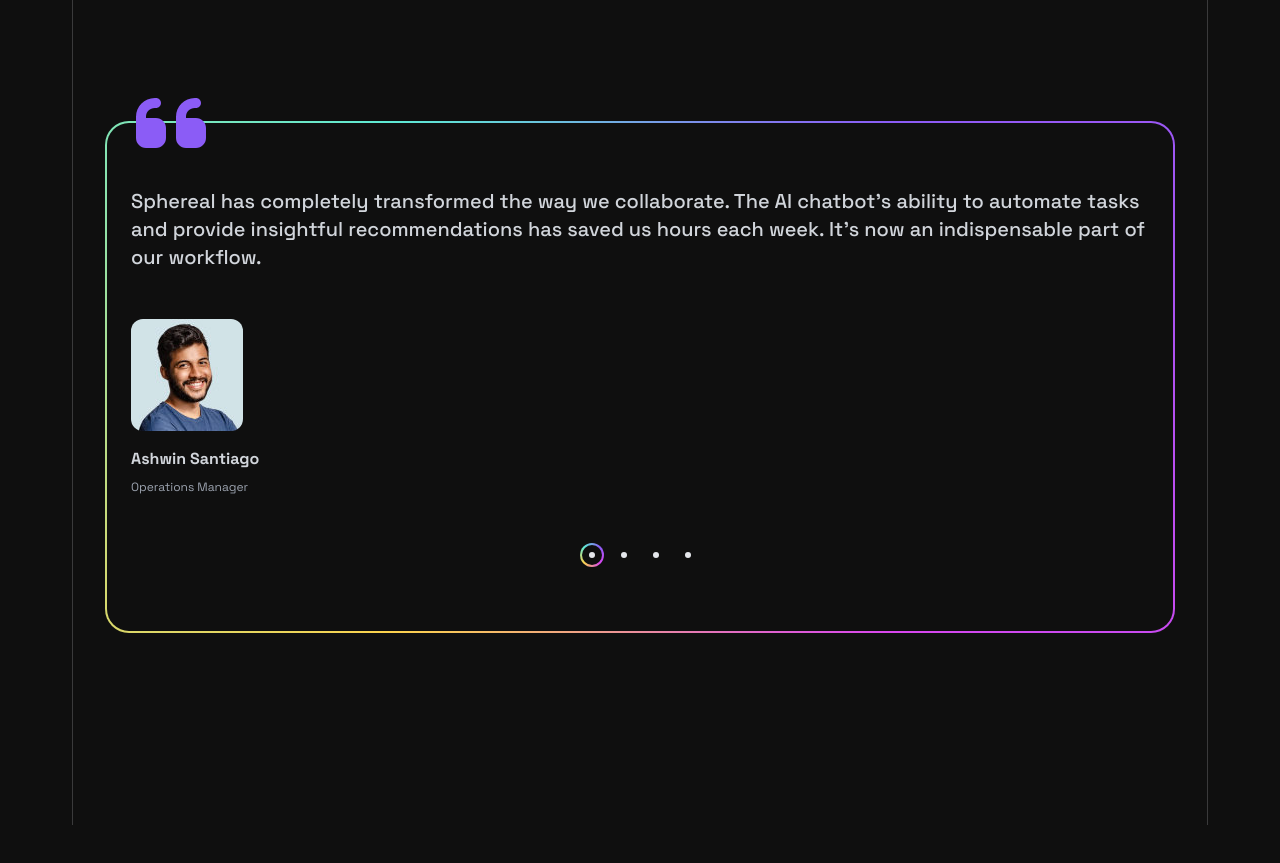
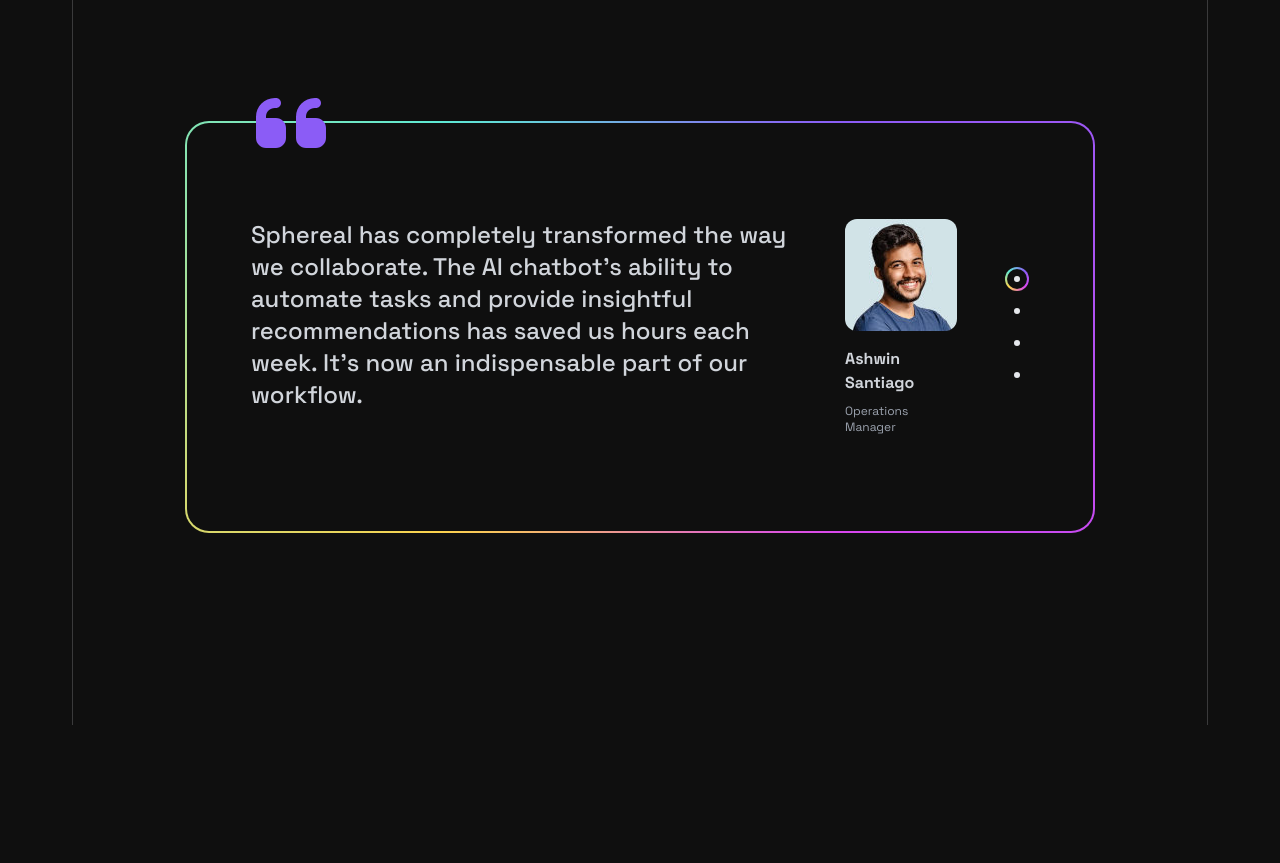
Before and after one commit to Jisap/next14-futuristicAiSaaS-landinPage, a Next.js app: page / in a window 1280 px wide. Shown: the part 4000-4863 px from the top of the page. Built offline with nearby package versions, Linux system fonts and the light colour scheme.

Commit message:
testimonials

```diff
--- a/src/sections/Testimonials.tsx
+++ b/src/sections/Testimonials.tsx
@@ -52,7 +52,7 @@
       <div className="container">
         <SectionBorder>
           <SectionContent>
-            <div className="border-gradient rounded-3xl px-6 py-16 relative flex flex-col gap-12">
+            <div className="border-gradient rounded-3xl px-6 md:px-10 lg:px-16 py-16 lg:py-24 relative flex flex-col md:flex-row items-center gap-12 md:mx-10 lg:mx-20">
               <FontAwesomeIcon
                 icon={faQuoteLeft}
                 className="absolute size-20 text-violet-400 top-0 -translate-y-1/2"
@@ -60,10 +60,19 @@
               {testimonials.map((testimonial, index) => (
                 <React.Fragment key={testimonial.name}>
                   { SELECTED_TESTIMONIAL_INDEX  === index && (
-                    <blockquote key={testimonial.name} className="flex flex-col gap-12">
-                      <p className="text-xl font-medium">{testimonial.quote}</p>
+                    <blockquote
+                      key={testimonial.name}
+                      className="flex flex-col lg:flex-row gap-12"
+                    >
+                      <p className="text-xl md:text-2xl font-medium">
+                        {testimonial.quote}
+                      </p>
                       <cite className="not-italic">
-                        <Image src={testimonial.image} alt={testimonial.name} className="rounded-xl size-28" />
+                        <Image
+                          src={testimonial.image}
+                          alt={testimonial.name}
+                          className="rounded-xl size-28 max-w-none"
+                        />
                         <div className="font-bold mt-4">{testimonial.name}</div>
                         <div className="text-xs text-gray-400 mt-2">{testimonial.title}</div>
                       </cite>
@@ -71,7 +80,7 @@
                   )}
                 </React.Fragment>
               ))}
-              <div className="flex gap-2 justify-center">
+              <div className="flex gap-2 md:flex-col justify-center">
                 {testimonials.map((testimonial, index) => (
                   <div key={testimonial.name} className="size-6 relative isolate inline-flex items-center justify-center">
                     {SELECTED_TESTIMONIAL_INDEX === index && (
```
